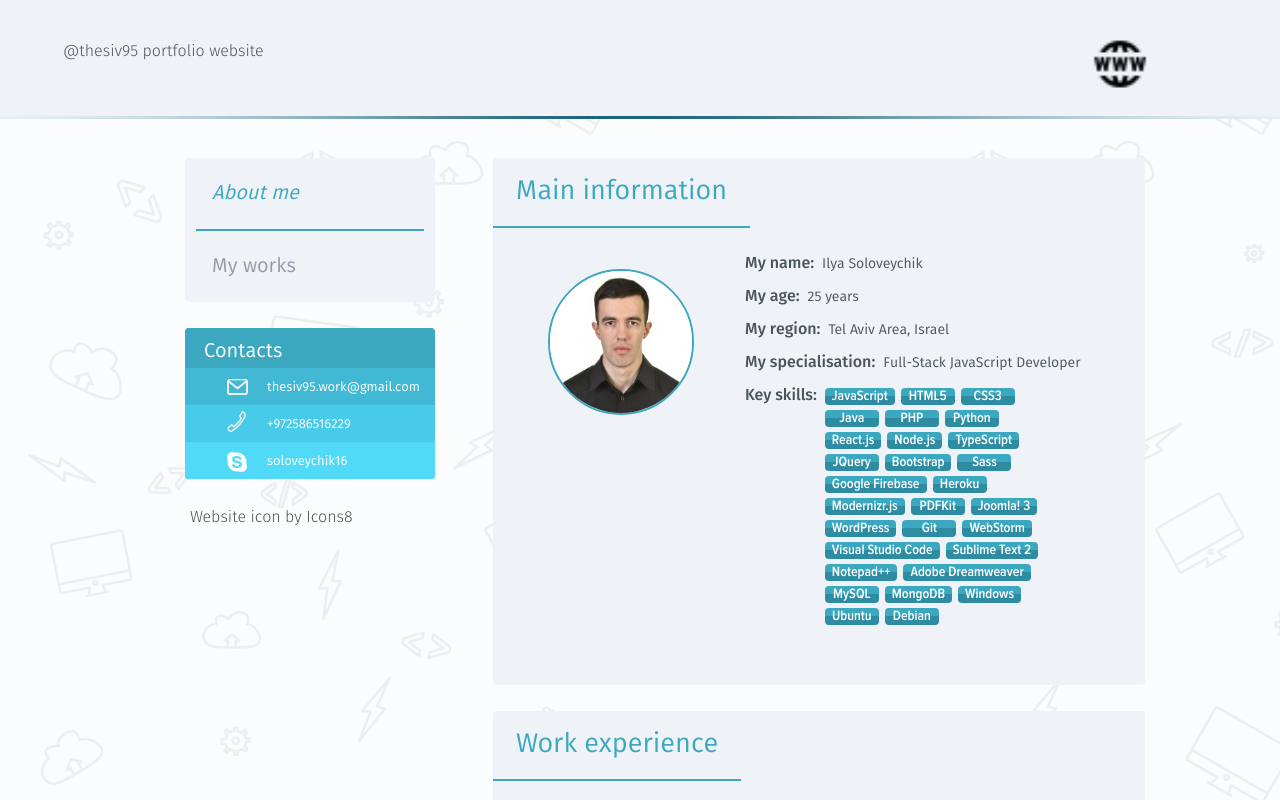
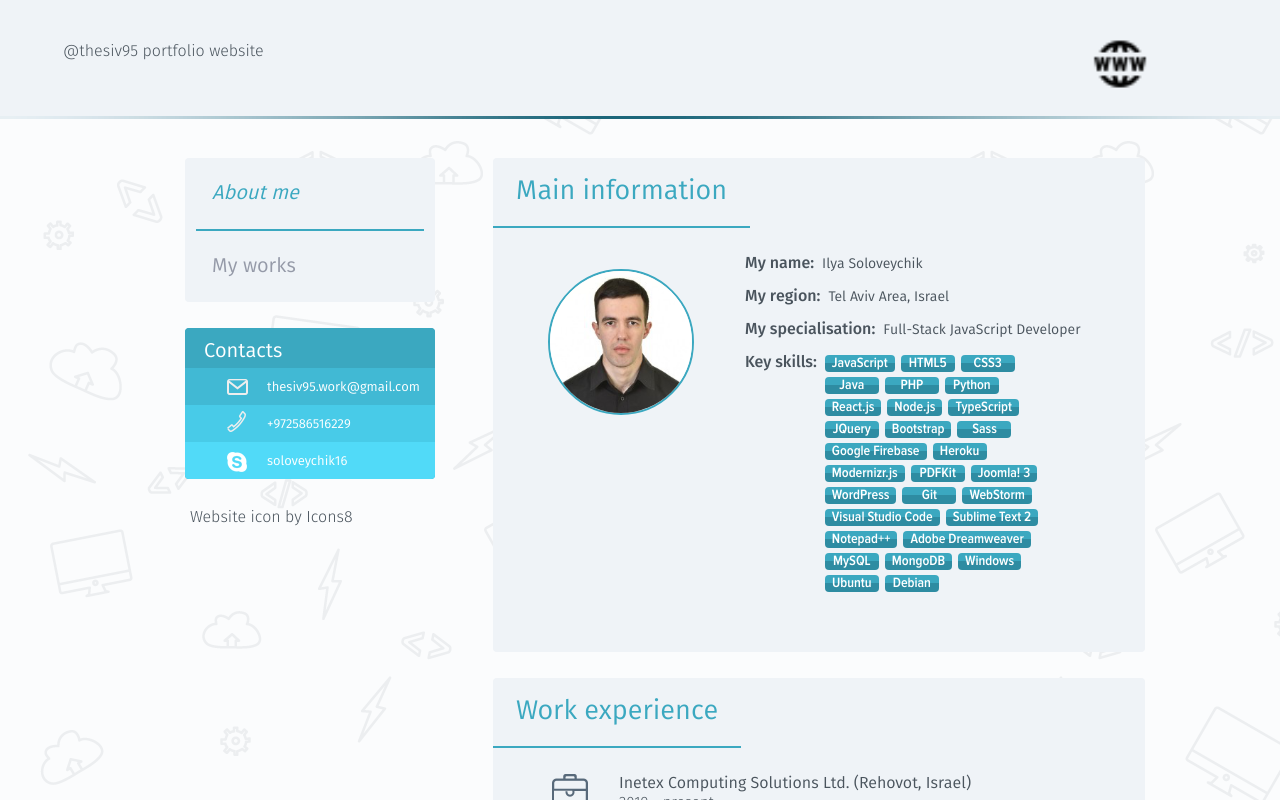
Before and after one commit to thesiv95/portfolio-react, a React (Create React App) app: page / in a window 1280 px wide. Shown: the top 800 px of the page. Built offline with nearby package versions, Linux system fonts and the light colour scheme.

Commit message:
decided to delete year section (unnecessary)

```diff
--- a/src/components/Main/ProfileInfo.js
+++ b/src/components/Main/ProfileInfo.js
@@ -19,7 +19,6 @@ export default class ProfileInfo extends React.Component {
             <React.Fragment>
                 <Person imgSrc={'misc/userpic.png'}
                         name={'Ilya Soloveychik'}
-                        age={'25'}
                         region={'Tel Aviv Area'}
                         country={'Israel'}
                         speciality={'Full-Stack JavaScript Developer'}
--- a/src/components/Main/ProfileInfo/Person.js
+++ b/src/components/Main/ProfileInfo/Person.js
@@ -17,10 +17,6 @@ export default class Person extends React.Component {
                             <li className="worksheet-item clearfix">
                                 <div className="worksheet-what">My name:</div>
                                 <div className="worksheet-info">{this.props.name}</div>
-                            </li>
-                            <li className="worksheet-item clearfix">
-                                <div className="worksheet-what">My age:</div>
-                                <div className="worksheet-info">{this.props.age} years</div>
                             </li>
                             <li className="worksheet-item clearfix">
                                 <div className="worksheet-what">My region:</div>
```
